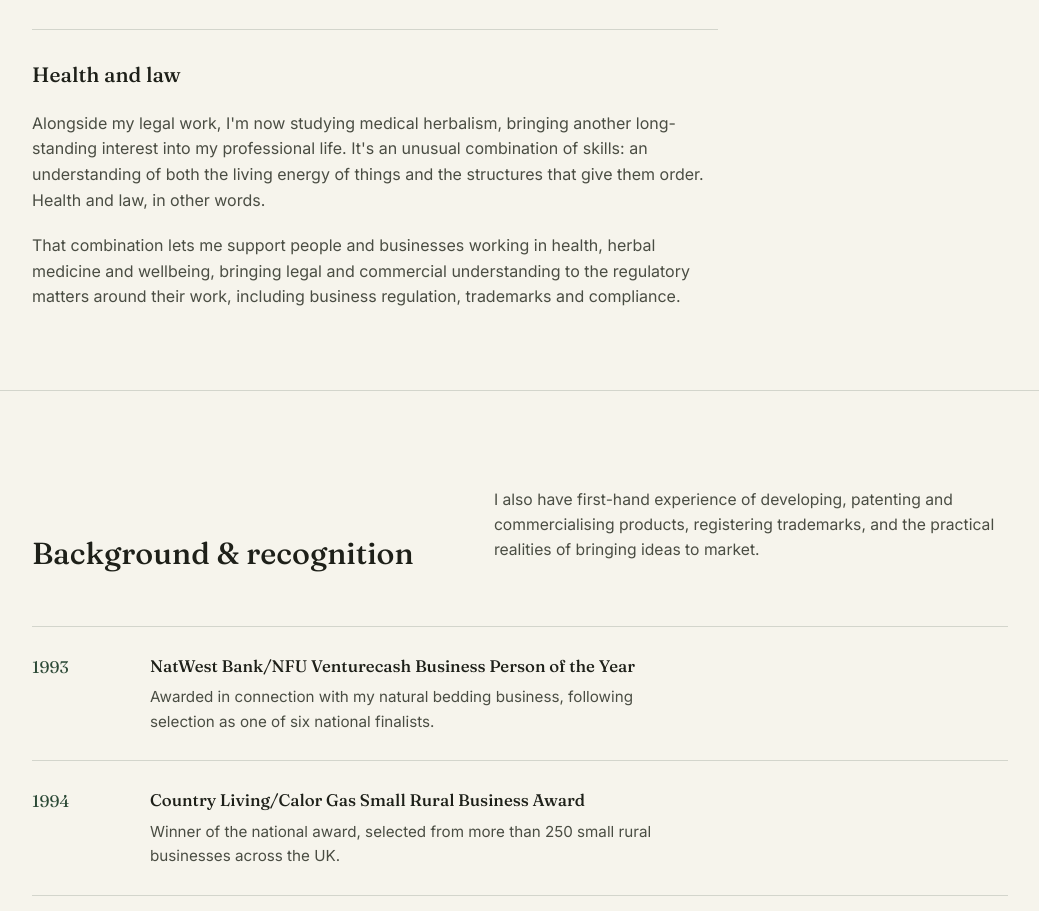
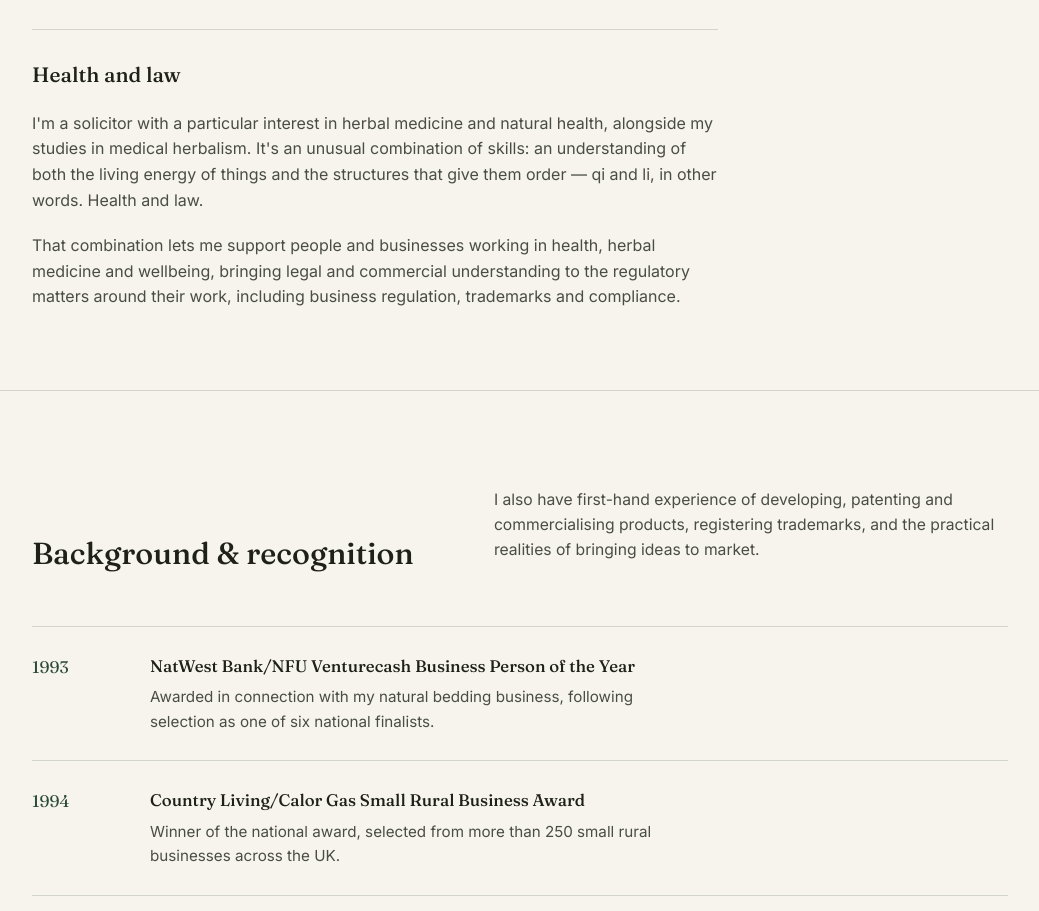
Before and after one commit to dawnaconrad/dawnaconrad.github.io, a plain HTML site: page index.html in a window 1280 px wide. Shown: the part 2517-3428 px from the top of the page, without its empty margins (120-1159 px from the left). Drawn offline with Linux system fonts and the light colour scheme.

Commit message:
Update index.html
Update to body text

```diff
--- a/index.html
+++ b/index.html
@@ -435,7 +435,7 @@
       <p>Those earlier experiences still inform the lawyer I am today. In many of the areas I now assist with, I've been in exactly your position: trying to get a project off the ground, secure permission, protect an idea, develop a product, or simply make a business work.</p>
       <p>The legal issue is rarely the whole issue. What matters is what you're trying to achieve, and how the law can help you get there.</p>
       <h3 class="about-subhead">Health and law</h3>
-      <p>Alongside my legal work, I'm now studying medical herbalism, bringing another long-standing interest into my professional life. It's an unusual combination of skills: an understanding of both the living energy of things and the structures that give them order. Health and law, in other words.</p>
+      <p>I'm a solicitor with a particular interest in herbal medicine and natural health, alongside my studies in medical herbalism. It's an unusual combination of skills: an understanding of both the living energy of things and the structures that give them order — qi and li, in other words. Health and law.</p>
       <p>That combination lets me support people and businesses working in health, herbal medicine and wellbeing, bringing legal and commercial understanding to the regulatory matters around their work, including business regulation, trademarks and compliance.</p>
     </div>
   </div>
```
